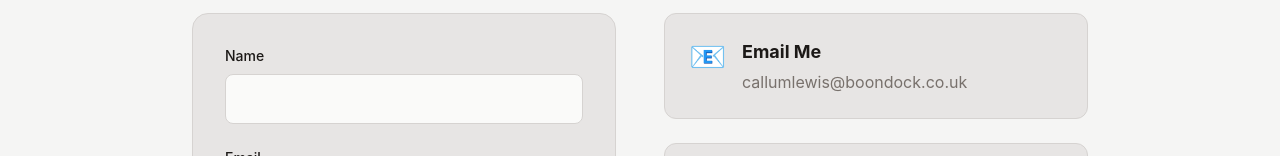
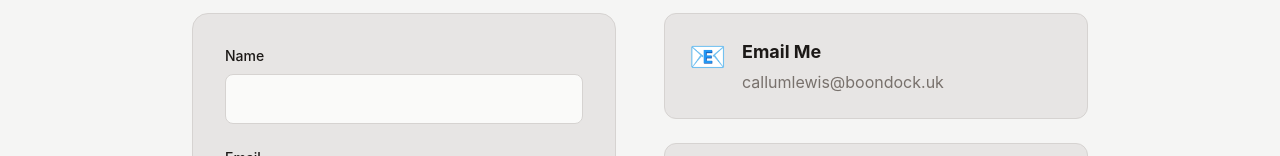
Before and after one commit to CallumLewisGH/Boondock-Web, a Vue app: page /contact in a window 1280 px wide. Shown: the part 644-800 px from the top of the page. Built offline with nearby package versions, Linux system fonts and the light colour scheme; no server answers.

Commit message:
changes url to domain

```diff
--- a/src/views/ContactView.vue
+++ b/src/views/ContactView.vue
@@ -121,7 +121,7 @@
                       Email Me
                     </h3>
                     <p :style="{ color: 'var(--muted)' }">
-                      callumlewis@boondock.co.uk
+                      callumlewis@boondock.uk
                     </p>
                   </div>
                 </div>
```
